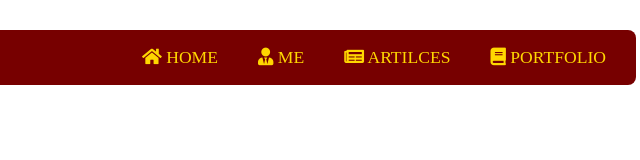
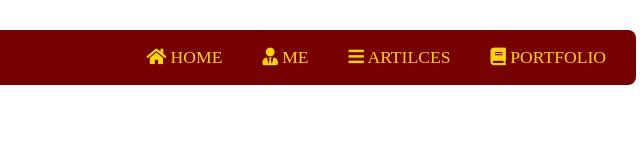
Before and after one commit to songinseon/blog, a plain HTML site: page docs/about_me.html in a window 1280 px wide. Shown: the full height of the page, 614-1254 px from the left. Drawn offline with Linux system fonts and the light colour scheme; a web font is replaced by a local one.

Commit message:
Add files via upload

```diff
--- a/docs/about_me.html
+++ b/docs/about_me.html
@@ -44,7 +44,7 @@
             </li>
             <li>
               <a href="#">
-                <span><i class="fas fa-newspaper"></i></span>
+                <span><i class="fas fa-bars"></i></span>
                 <span>ARTILCES</span>
               </a>
               <ul>
```
Also changed, not shown: docs/index.html (+2 -2 lines), docs/portfolio.html (+1 -1 lines).
